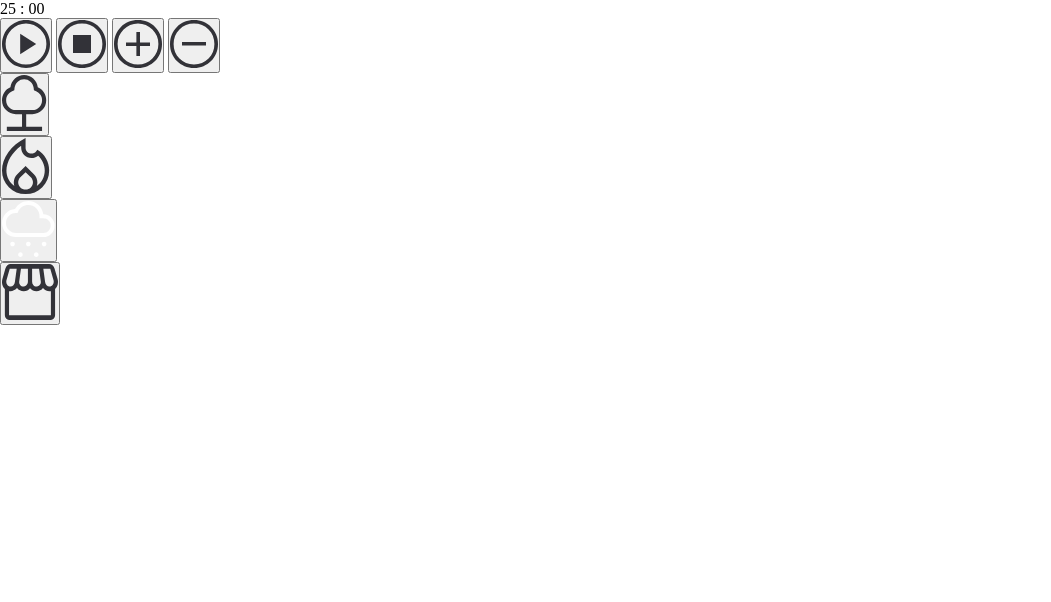
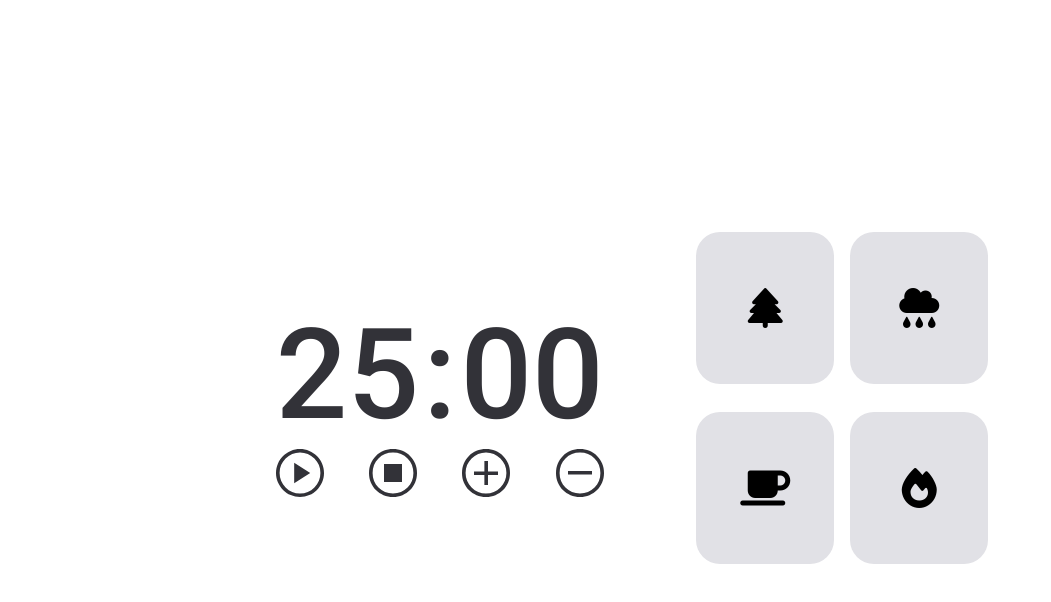
Before and after one commit to vivianemartini/FocusTimer2.0, a plain HTML site: page index.html in a window 1280 px wide. Shown: the whole page, without its empty margins (0-1051 px from the left). Drawn offline with Linux system fonts and the light colour scheme.

Commit message:
add styles and animations

```diff
--- a/index.html
+++ b/index.html
@@ -1,17 +1,27 @@
 <!DOCTYPE html>
 <html lang="en">
   <head>
-    <meta charset="UTF-8">
-    <meta name="viewport" content="width=device-width, initial-scale=1.0">
+    <meta charset="UTF-8" />
+    <meta name="viewport" content="width=device-width, initial-scale=1.0" />
 
-    <link rel="preconnect" href="https://fonts.googleapis.com">
-    <link rel="preconnect" href="https://fonts.gstatic.com" crossorigin>
-    <link href="https://fonts.googleapis.com/css2?family=Roboto:wght@500&display=swap" rel="stylesheet">
-    <link rel="stylesheet" href="./style.css">
+    <link rel="preconnect" href="https://fonts.googleapis.com" />
+    <link rel="preconnect" href="https://fonts.gstatic.com" crossorigin />
+    <link
+      href="https://fonts.googleapis.com/css2?family=Roboto:wght@500&display=swap"
+      rel="stylesheet"
+    />
+
+    <script
+      src="https://kit.fontawesome.com/bab75d632b.js"
+      crossorigin="anonymous"
+    ></script>
+
+    <link rel="stylesheet" href="./style.css" />
     <title>focus timer 2.0</title>
   </head>
   <body>
     <main>
+      <div class="container">
         <div class="clock">
           <div id="timer">
             <span class="minutes">25</span>
@@ -21,38 +31,32 @@
 
           <div id="controls">
             <button class="play">
-                <img src="./assets/play.svg" alt="">
+              <img src="./assets/play.svg" alt="" />
             </button>
             <button class="stop">
-                <img src="./assets/stop.svg" alt="">
+              <img src="./assets/stop.svg" alt="" />
             </button>
             <button class="more">
-                <img src="./assets/more.svg" alt="">
+              <img src="./assets/more.svg" alt="" />
             </button>
             <button class="less">
-                <img src="./assets/less.svg" alt="">
+              <img src="./assets/less.svg" alt="" />
             </button>
           </div>
         </div>
-
-       <div class="elements">
-        <div class="btn-container">
-            <button><img src="./assets/tree.svg" alt=""></button>
-        </div>
-        <div class="btn-container">
-            <button><img src="./assets/rain.svg" alt=""></button>
-        </div>
-        <div class="btn-container">
-            <button><img src="./assets/coffeeshop.svg" alt=""></button>
-        </div>
-        <div class="btn-container">
-            <button><img src="./assets/fire.svg" alt=""></button>
       </div>
 
+      <div class="sounds">
+        <button><i class="fa-solid fa-tree"></i></button>
+
+        <button><i class="fa-solid fa-cloud-rain"></i></button>
+
+        <button><i class="fa-solid fa-mug-saucer"></i></button>
+
+        <button><i class="fa-solid fa-fire"></i></button>
       </div>
+    </main>
 
-
-    </main>
-    <script src='./scripts/main.js'></script>
+    <script src="./scripts/main.js"></script>
   </body>
 </html>
--- a/style.css
+++ b/style.css
@@ -1,16 +1,118 @@
 * {
-    margin: 0;
-    padding: 0;
-    box-sizing: border-box;
+  margin: 0;
+  padding: 0;
+  box-sizing: border-box;
 }
 
 :root {
-    --bg: #FFFFFF;
-    --dark: #323238;
-    --blue: #02799D;
-    --gray: #E1E1E6;
+  --bg: #ffffff;
+  --dark: #323238;
+  --blue: #02799d;
+  --gray: #e1e1e6;
 }
 
 body {
-    background-color: var(--bg);
+  background-color: var(--bg);
+  font-family: 'Roboto', sans-serif;
+  color: var(--dark);
+  display: flex;
+  align-items: center;
+  justify-content: center;
+  min-height: 100vh;
 }
+
+main {
+  display: flex;
+  align-items: center;
+  justify-content: space-around;
+
+  width: 821px;
+  height: 336px;
+}
+
+.container {
+  display: flex;
+  flex-direction: row;
+}
+
+button {
+  background-color: transparent;
+  border: none;
+  cursor: pointer;
+}
+
+.clock {
+  align-self: center;
+  justify-content: space-around;
+}
+
+#controls {
+  display: flex;
+  justify-content: space-between;
+}
+
+#controls button {
+  cursor: pointer;
+  transition: all 0.2s ease-in-out;
+}
+
+#controls button:hover {
+  transform: scale(1.1);
+}
+
+#timer span {
+  text-align: center;
+  font-size: 126.166px;
+  font-weight: 500;
+  text-transform: uppercase;
+}
+
+.sounds {
+  display: grid;
+  grid-template-columns: repeat(2, 1fr);
+  grid-auto-rows: 180px;
+  align-self: center;
+  justify-self: center;
+
+  width: 308px;
+  height: 336px;
+}
+
+.sounds button {
+  background: var(--gray);
+  border-radius: 24px;
+  width: 138px;
+  height: 152px;
+  cursor: pointer;
+}
+
+.sounds button i {
+  font-size: 40px;
+}
+
+.sounds button i:hover {
+  animation: shake 0.82s cubic-bezier(0.36, 0.07, 0.19, 0.97) both;
+  transform: translate3d(0, 0, 0);
+  perspective: 1000px;
+}
+
+@keyframes shake {
+  10%,
+  90% {
+    transform: translate3d(-1px, 0, 0);
+  }
+  20%,
+  80% {
+    transform: translate3d(2px, 0, 0);
+  }
+
+  30%,
+  50%,
+  70% {
+    transform: translate3d(-2px, 0, 0);
+  }
+  40%,
+  60% {
+    transform: translate3d(2px, 0, 0);
+  }
+}
```
Also changed, not shown: assets/coffeeshop.svg (deleted), assets/fire.svg (deleted), assets/rain.svg (deleted), assets/tree.svg (deleted). Lines whose indentation alone changed are shown as unchanged.
